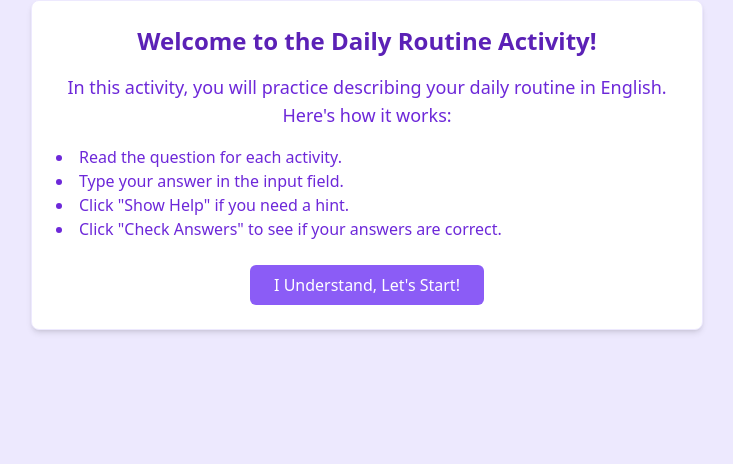
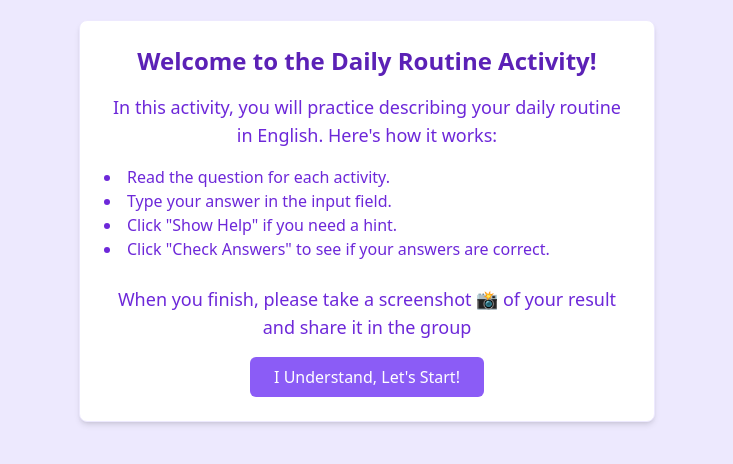
Before and after one commit to Csc32/Daily_routine_quiz, a React (Vite) app: page / in a window 1280 px wide. Shown: the top 464 px of the page, without its empty margins (273-1006 px from the left). Built offline with nearby package versions, Linux system fonts and the light colour scheme.

Commit message:
update instructions

```diff
--- a/src/App.jsx
+++ b/src/App.jsx
@@ -3,16 +3,19 @@ import "./App.css";
 import { Field } from "./components/Field";
 import { DisplayName } from "./components/DisplayName";
 import { DailyRoutineActivity } from "./components/DailyRoutineActivity";
-import { UserProgress } from "./components/UserProgress"; // Import the new component
+import { UserProgress } from "./components/UserProgress";
+import { Instructions } from "./components/Instructions";
 import { routineExercises } from "./utils/constants";
-import { Instructions } from "./components/Instructions";
-import { useEffect } from "react";
 
 function App() {
 	const [name, setName] = useState("");
 	const [submittedName, setSubmittedName] = useState("");
 	const [feedbacks, setFeedbacks] = useState({});
-	const [showInstructions, setShowInstructions] = useState(true); // State to control instructions visibility
+	const [showInstructions, setShowInstructions] = useState(true);
+
+	const hideInstructions = () => {
+		setShowInstructions(false);
+	};
 
 	const handleSubmit = (e) => {
 		e.preventDefault();
@@ -54,22 +57,17 @@ function App() {
 		}));
 	};
 
-	// Hide instructions and show the activity
-	const hideInstructions = () => {
-		setShowInstructions(false);
+	const onReset = () => {
+		setSubmittedName("");
+		setFeedbacks({}); // Reset feedbacks to an empty object
 	};
-
-	useEffect(() => {
-		window.scrollTo({ top: 0, behavior: "smooth" });
-	}, [feedbacks]);
 
 	return (
 		<section className="bg-primary-100 flex flex-col justify-start items-center gap-5 min-h-52 grow-1">
-			{/* Show Instructions if showInstructions is true */}
 			{showInstructions && (
 				<Instructions onHideInstructions={hideInstructions} />
 			)}
-			{/* Show the rest of the app if showInstructions is false */}
+
 			{!showInstructions && (
 				<>
 					<section className="flex flex-col">
@@ -84,17 +82,16 @@ function App() {
 							/>
 						) : (
 							<section className="flex flex-row gap-5 justify-center items-center">
-								<DisplayName submittedName={submittedName}></DisplayName>
+								<DisplayName submittedName={submittedName} />
 								<button
 									className="text-white bg-gradient-to-r from-primary-500 via-primary-600 to-primary-700 hover:bg-gradient-to-br focus:ring-4 focus:outline-none focus:ring-primary-300 font-medium rounded-lg text-sm px-5 py-2.5 text-center me-2 mb-2 mt-5"
-									onClick={() => setSubmittedName(false)}>
+									onClick={onReset}>
 									Reset
 								</button>
 							</section>
 						)}
 					</section>
 
-					{/* Display User Progress */}
 					{submittedName && (
 						<UserProgress submittedName={submittedName} feedbacks={feedbacks} />
 					)}
--- a/src/components/Field.jsx
+++ b/src/components/Field.jsx
@@ -1,4 +1,3 @@
-import { useState } from "react";
 export function Field({
 	title,
 	placeholder,
@@ -22,8 +21,7 @@ export function Field({
 				/>
 				<button
 					type="submit"
-          className="text-white bg-gradient-to-r from-primary-500 via-primary-600 to-primary-700 hover:bg-gradient-to-br focus:ring-4 focus:outline-none focus:ring-primary-300 font-medium rounded-lg text-sm px-5 py-2.5 text-center me-2 mb-2"
-        >
+					className="text-white bg-gradient-to-r from-primary-500 via-primary-600 to-primary-700 hover:bg-gradient-to-br focus:ring-4 focus:outline-none focus:ring-primary-300 font-medium rounded-lg text-sm px-5 py-2.5 text-center me-2 mb-2">
 					Submit
 				</button>
 			</form>
--- a/src/components/Instructions.jsx
+++ b/src/components/Instructions.jsx
@@ -1,7 +1,7 @@
 // src/components/Instructions.jsx
 export function Instructions({ onHideInstructions }) {
 	return (
-		<div className="bg-white p-6 rounded-lg shadow-md border border-primary-100 max-w-2xl mx-auto text-center">
+		<div className="bg-white p-6 rounded-lg shadow-md border border-primary-100 max-w-xl mx-auto text-center mt-5">
 			<h2 className="text-2xl font-bold text-primary-800 mb-4">
 				Welcome to the Daily Routine Activity!
 			</h2>
@@ -15,6 +15,10 @@ export function Instructions({ onHideInstructions }) {
 				<li>Click "Show Help" if you need a hint.</li>
 				<li>Click "Check Answers" to see if your answers are correct.</li>
 			</ul>
+			<p className="text-lg text-primary-700 mb-4">
+				When you finish, please take a screenshot 📸 of your result and share it
+				in the group
+			</p>
 			<button
 				onClick={onHideInstructions}
 				className="bg-primary-500 text-white px-6 py-2 rounded-md hover:bg-primary-600 transition-colors focus:outline-none focus:ring-2 focus:ring-primary-500 focus:ring-offset-2">
```
Lines whose indentation alone changed are shown as unchanged.
